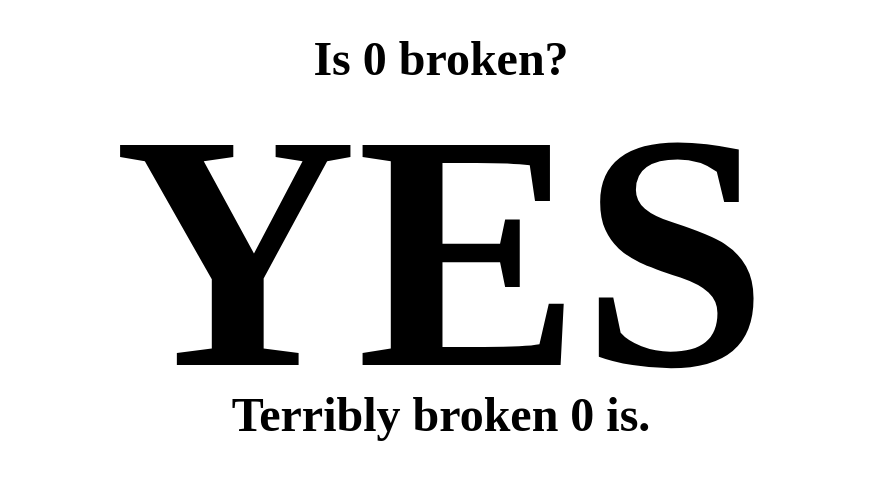
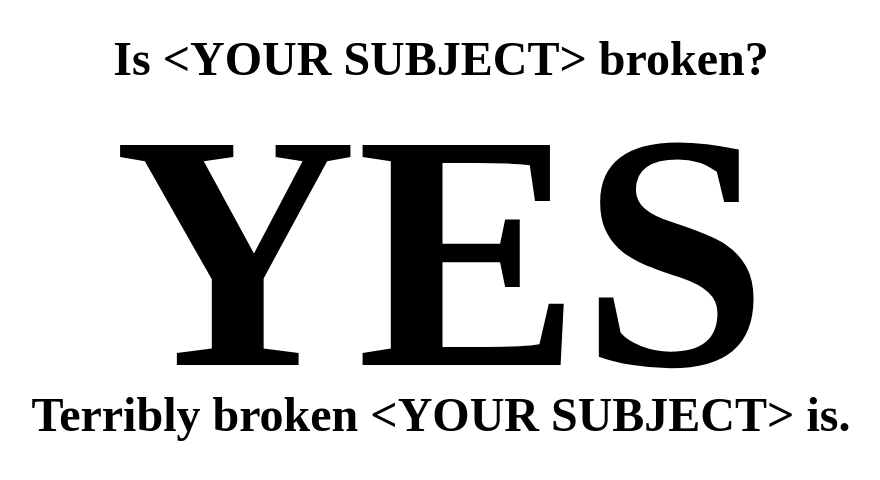
Before and after one commit to mhfs/brokenitis, a plain HTML site: page index.html in a window 1280 px wide. Shown: the whole page, without its empty margins (199-1079 px from the left). Drawn offline with nearby package versions, Linux system fonts and the light colour scheme.

Commit message:
first step to make it editable

```diff
--- a/index.html
+++ b/index.html
@@ -7,7 +7,7 @@
   <script src="main.js"></script>
 </head>
 <body>
-  <h2>Is <span class="subject"></span> broken?</h2>
+  <h2>Is <span class="subject">&lt;YOUR SUBJECT&gt;</span> broken?</h2>
 
   <div id="processing">
     <img src="yoda_thinking.jpg" alt="yoda knows all" />
@@ -15,7 +15,7 @@
 
   <div id="answer" class="hidden">
     <h1>YES</h1>
-    <h4>Terribly broken <span class="subject"></span> is.</h4>
+    <h4>Terribly broken <span class="subject">&lt;YOUR SUBJECT&gt;</span> is.</h4>
   </div>
 </body>
 </html>
--- a/main.js
+++ b/main.js
@@ -7,7 +7,10 @@ $.urlParam = function(name){
 $(function(){
   var subject = $.urlParam("subject");
   var timeout = $.urlParam("timeout");
-  $('.subject').text(decodeURIComponent(subject));
+
+  if(subject) {
+    $('.subject').text(decodeURIComponent(subject));
+  }
 
   setTimeout(function(){
     $('#answer').show();
```
